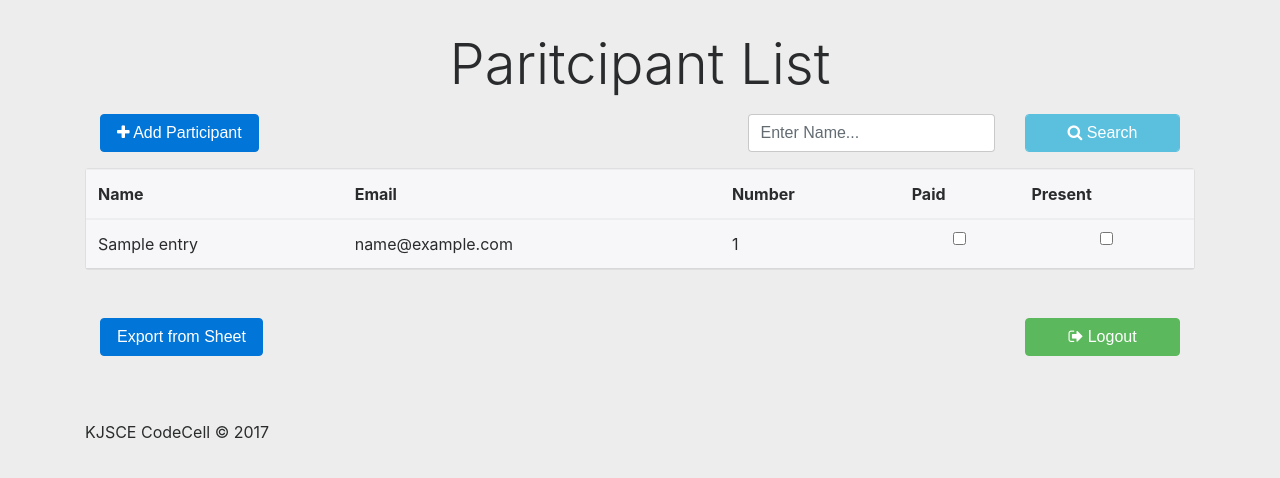
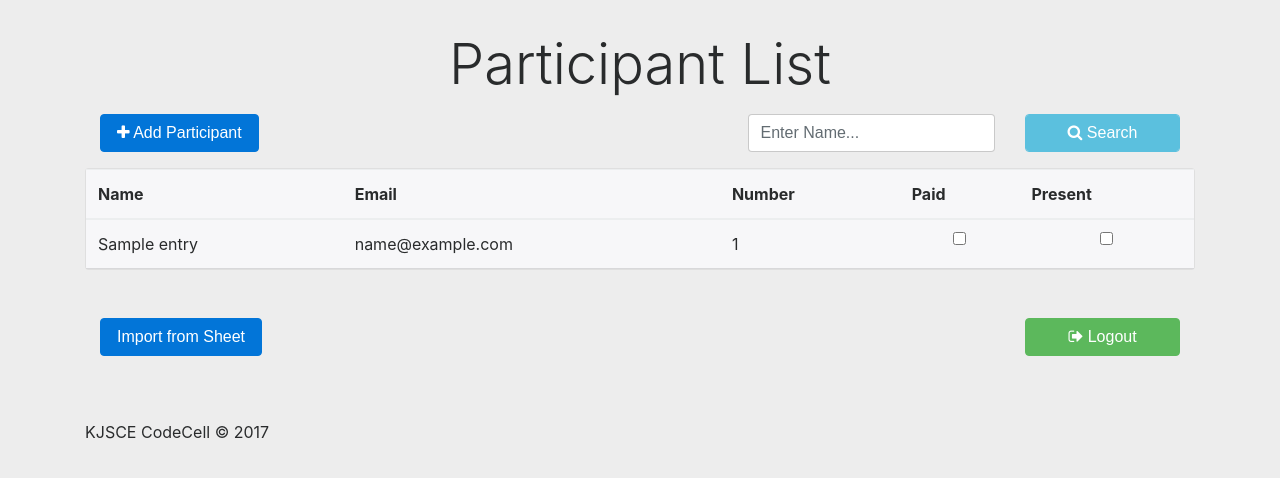
Before and after one commit to kjsce-codecell/WebPanel, a Django app: template contestReg/templates/contestReg/mainView.html in a window 1280 px wide. Shown: the top 478 px of the page. Run offline with Django 3.2, Linux system fonts and the light colour scheme; the template is opened without the code that fills it: most values are stand-ins (such as "Sample title", 1, 10 or a date in 2020); some libraries are stand-ins or nearby versions.

Commit message:
Fix typo

```diff
--- a/contestReg/templates/contestReg/mainView.html
+++ b/contestReg/templates/contestReg/mainView.html
@@ -3,7 +3,7 @@
 {% block content %}
 		<br/>
 		<div class="container">
-			<h1 class="display-4">Paritcipant List</h1>
+			<h1 class="display-4">Participant List</h1>
 		</div>
 
 	<div class="container-fluid">
@@ -41,7 +41,7 @@
 		<div class="col-md-10">
 			<form action="/register/upload">
 			<button type="submit" class="btn btn-primary">
-				Export from Sheet
+				Import from Sheet
 			</button>
 		</form>
 		</div>
```
